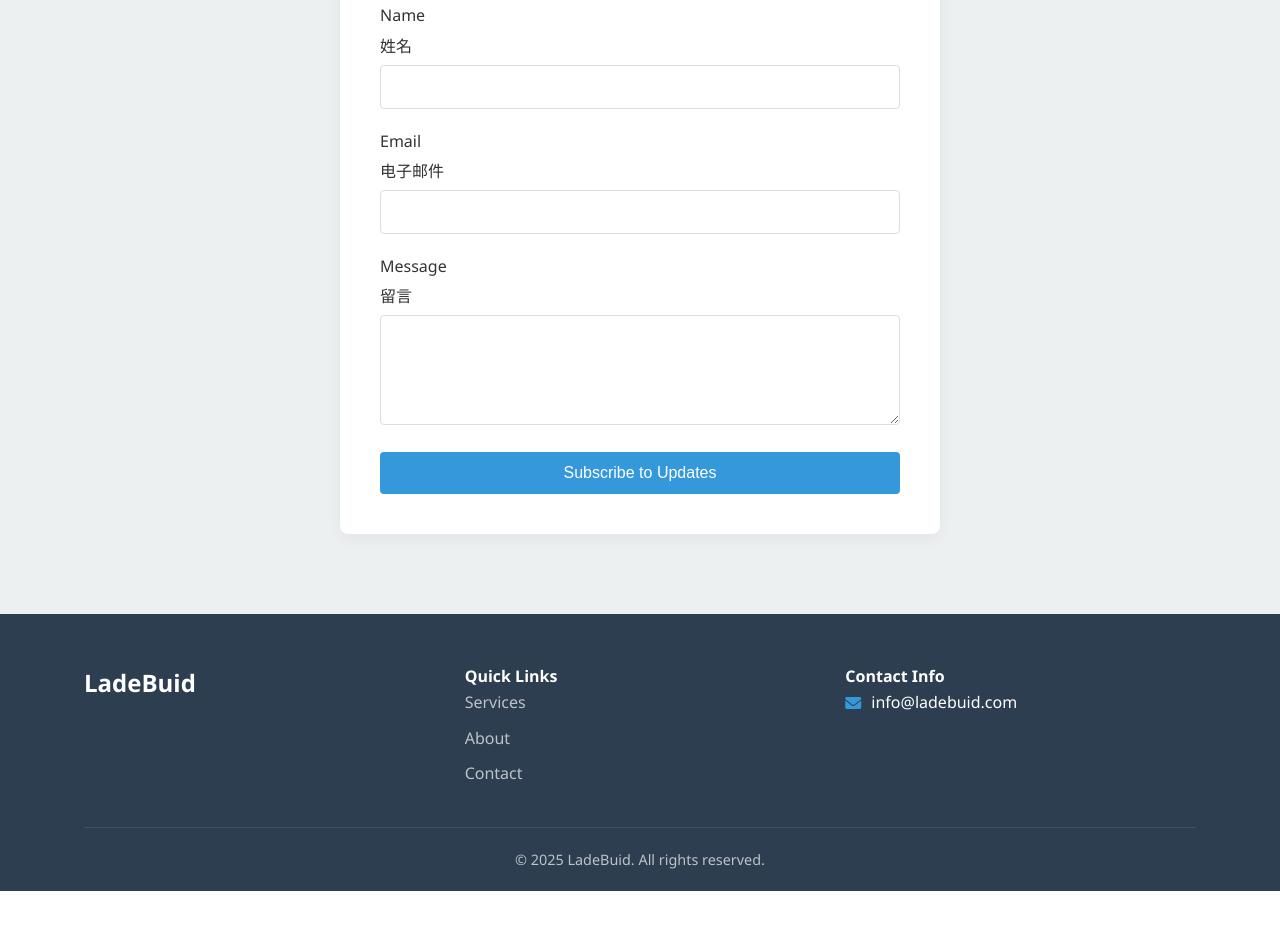
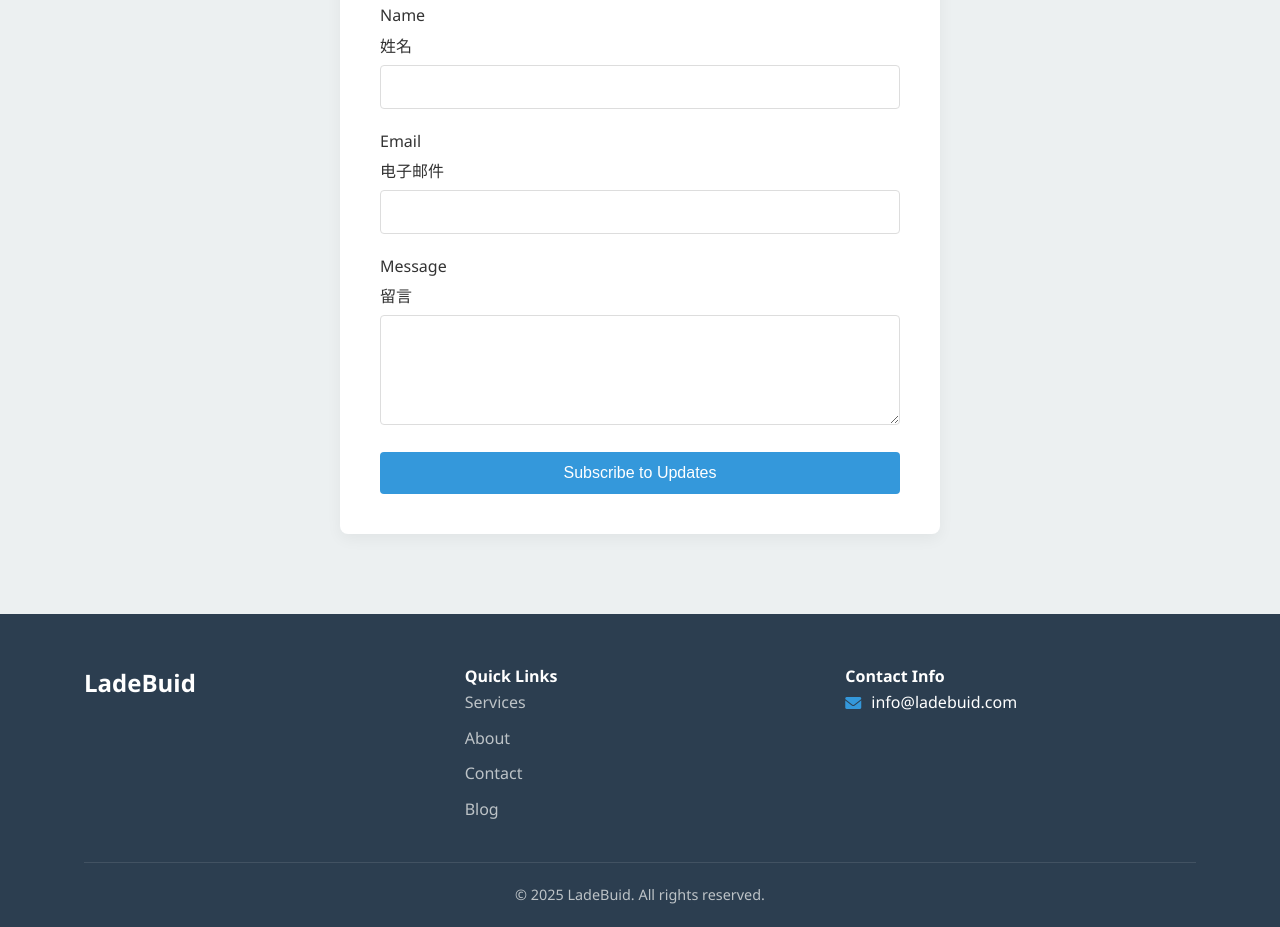
Before and after one commit to jerryhub366/second-demo, a plain HTML site: page index.html in a window 1280 px wide. Shown: the part 1835-2762 px from the top of the page. Before the commit the page ends 2726 px from the top, so only its background shows below. Drawn offline with Linux system fonts and the light colour scheme.

Commit message:
feat(navigation): add blog link to footer menu

```diff
--- a/index.html
+++ b/index.html
@@ -150,6 +150,7 @@
                         <li><a href="#services" class="en">Services</a><a href="#services" class="zh">服务</a></li>
                         <li><a href="#about" class="en">About</a><a href="#about" class="zh">关于我们</a></li>
                         <li><a href="#contact" class="en">Contact</a><a href="#contact" class="zh">联系我们</a></li>
+                        <li><a href="https://blog.ladebuid.com" target="_blank" class="en">Blog</a><a href="https://blog.ladebuid.com" target="_blank" class="zh">博客</a></li>
                     </ul>
                 </div>
                 <div class="footer-contact">
```
